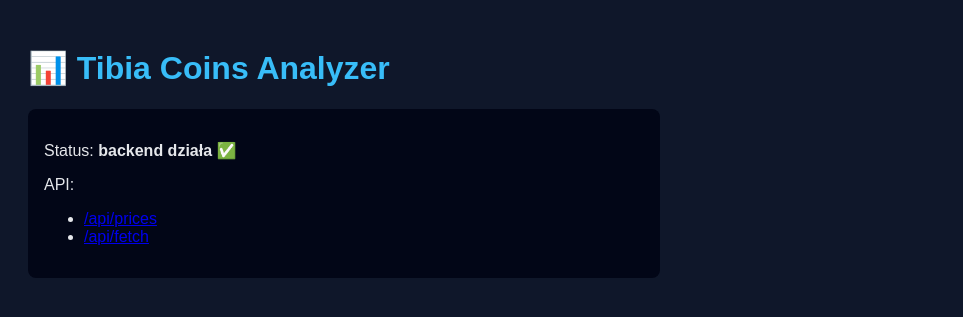
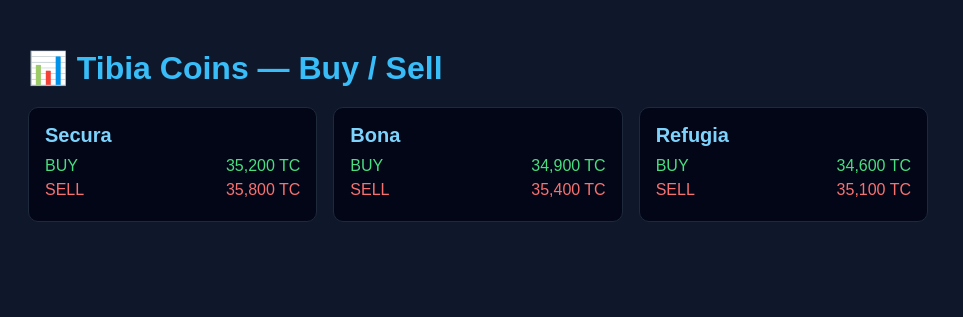
Before and after one commit to LolcatzAnalyzer/tibia-coins-analyzer, a Flask app: page / in a window 1280 px wide. Shown: the top 317 px of the page, without its empty margins (0-963 px from the left). Run offline with Flask 3, Linux system fonts and the light colour scheme.

Commit message:
Add world-specific dashboard cards for buy/sell prices

```diff
--- a/templates/dashboard.html
+++ b/templates/dashboard.html
@@ -10,27 +10,81 @@
             color: #e5e7eb;
             padding: 20px;
         }
+
         h1 {
             color: #38bdf8;
+            margin-bottom: 20px;
         }
-        .box {
+
+        .grid {
+            display: grid;
+            grid-template-columns: repeat(auto-fit, minmax(250px, 1fr));
+            gap: 16px;
+            max-width: 900px;
+        }
+
+        .card {
             background: #020617;
             padding: 16px;
-            border-radius: 8px;
-            max-width: 600px;
+            border-radius: 10px;
+            border: 1px solid #1e293b;
+        }
+
+        .world {
+            font-size: 20px;
+            font-weight: bold;
+            margin-bottom: 10px;
+            color: #7dd3fc;
+        }
+
+        .row {
+            display: flex;
+            justify-content: space-between;
+            margin: 6px 0;
+        }
+
+        .buy {
+            color: #4ade80;
+        }
+
+        .sell {
+            color: #f87171;
         }
     </style>
 </head>
 <body>
-    <h1>📊 Tibia Coins Analyzer</h1>
 
-    <div class="box">
-        <p>Status: <strong>backend działa ✅</strong></p>
-        <p>API:</p>
-        <ul>
-            <li><a href="/api/prices" target="_blank">/api/prices</a></li>
-            <li><a href="/api/fetch" target="_blank">/api/fetch</a></li>
-        </ul>
-    </div>
+<h1>📊 Tibia Coins — Buy / Sell</h1>
+
+<div class="grid" id="worlds"></div>
+
+<script>
+    // MOCK DATA — za chwilę podmienimy na backend
+    const data = [
+        { world: "Secura", buy: 35200, sell: 35800 },
+        { world: "Bona", buy: 34900, sell: 35400 },
+        { world: "Refugia", buy: 34600, sell: 35100 }
+    ];
+
+    const container = document.getElementById("worlds");
+
+    data.forEach(w => {
+        const card = document.createElement("div");
+        card.className = "card";
+        card.innerHTML = `
+            <div class="world">${w.world}</div>
+            <div class="row buy">
+                <span>BUY</span>
+                <span>${w.buy.toLocaleString()} TC</span>
+            </div>
+            <div class="row sell">
+                <span>SELL</span>
+                <span>${w.sell.toLocaleString()} TC</span>
+            </div>
+        `;
+        container.appendChild(card);
+    });
+</script>
+
 </body>
 </html>
```
